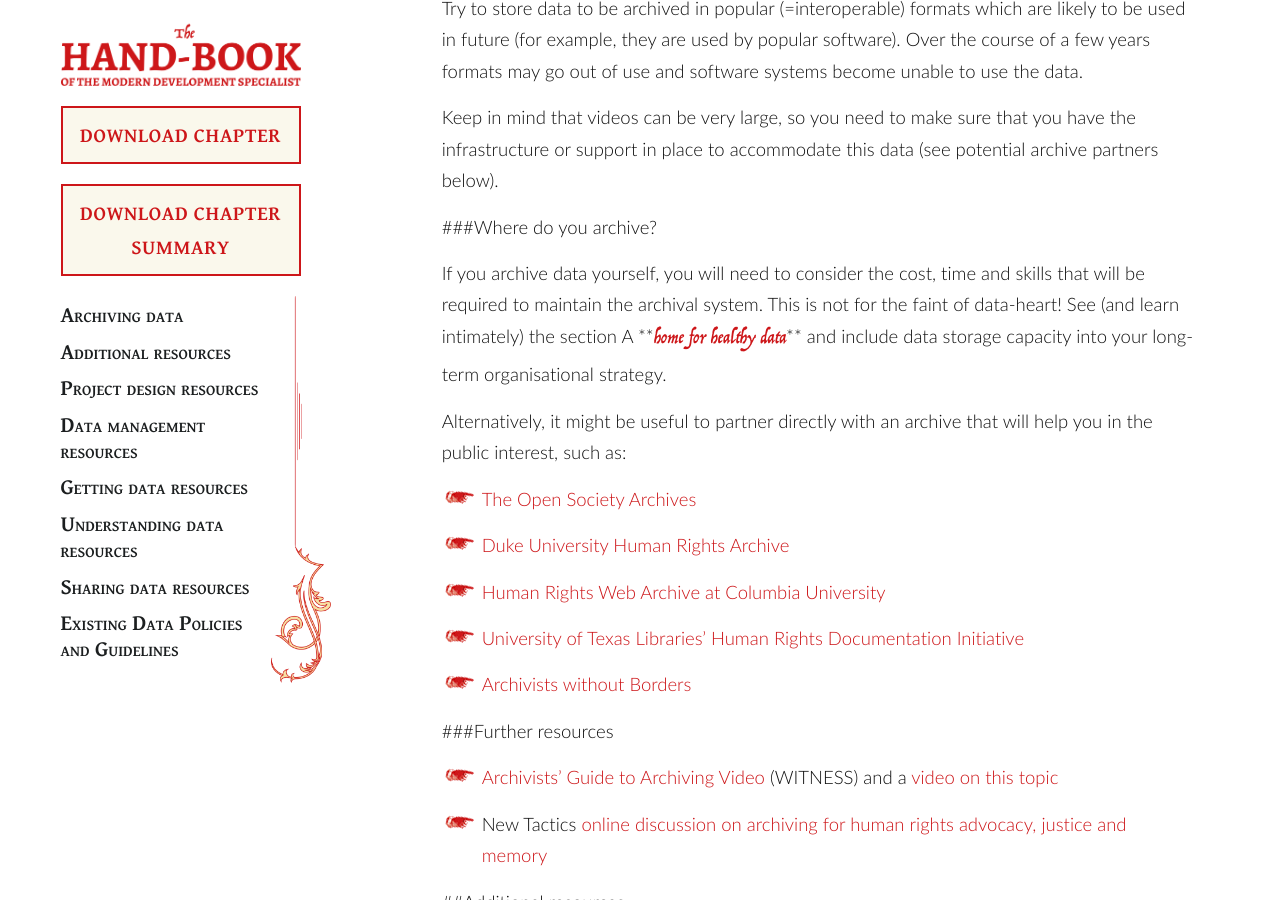
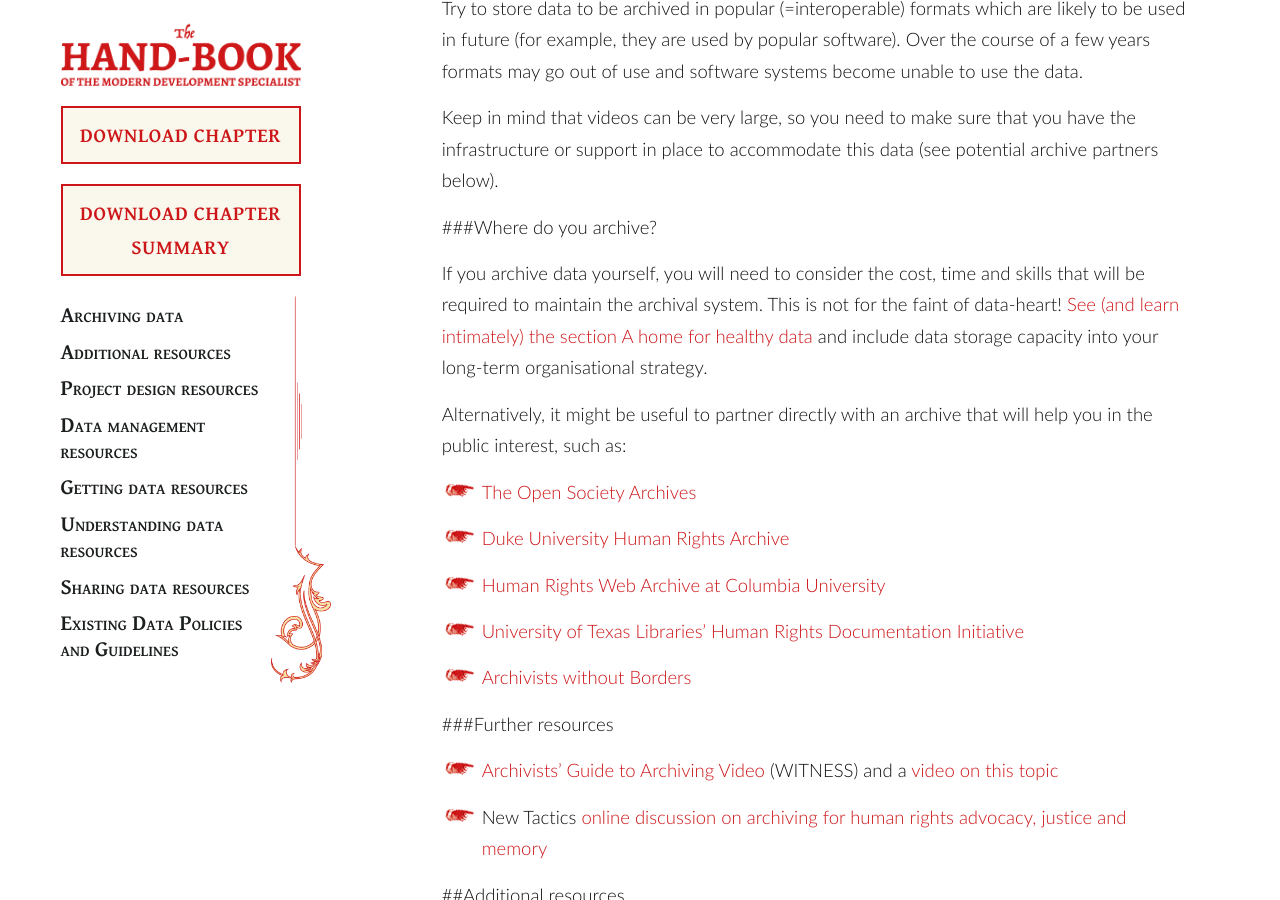
Before and after one commit to the-engine-room/responsible-data-handbook, a Jekyll site: the page built from _posts/0001-01-07-chapter-03-closing-a-project.md, in a window 1280 px wide and 900 px high, scrolled down 1518 px. Built offline with Jekyll 4.4.1, drawn with Linux system fonts in a browser that asks for light colours.

```diff
--- a/_includes/sideslides.html
+++ b/_includes/sideslides.html
@@ -7,7 +7,7 @@
 
 
 		<div class="download">
-			<a href="{{ "/assets/slides/responsible-data-handbook-slides.pdf" | prepend: site.baseurl }}" target="_blank"><h6>
+			<a href="{{ "/assets/slides/responsible-data-handbook-slides-pdf.zip" | prepend: site.baseurl }}" target="_blank"><h6>
 				Download All Slides as PDF
 			</h6></a>
 
@@ -15,7 +15,7 @@
 
 		<div class="download">
 
-			<a href="{{ "/assets/slides/responsible-data-handbook-slides.pptx" | prepend: site.baseurl }}" target="_blank"><h6>
+			<a href="{{ "/assets/slides/responsible-data-handbook-slides-pptx.zip" | prepend: site.baseurl }}" target="_blank"><h6>
 				Download All Slides as Powerpoint
 			</h6></a>
 		</div>
--- a/_posts/0001-01-07-chapter-03-closing-a-project.md
+++ b/_posts/0001-01-07-chapter-03-closing-a-project.md
@@ -54,8 +54,8 @@ potential archive partners below).
 
 If you archive data yourself, you will need to consider the cost, time and
 skills that will be required to maintain the archival system. This is not for
-the faint of data-heart! See (and learn intimately) the section A **home for
-healthy data** and include data storage capacity into your long-term
+the faint of data-heart! [See (and learn intimately) the section A home for
+healthy data]() and include data storage capacity into your long-term
 organisational strategy.
 
 Alternatively, it might be useful to partner directly with an archive that will
```
Also changed, not shown: 16 other files.
